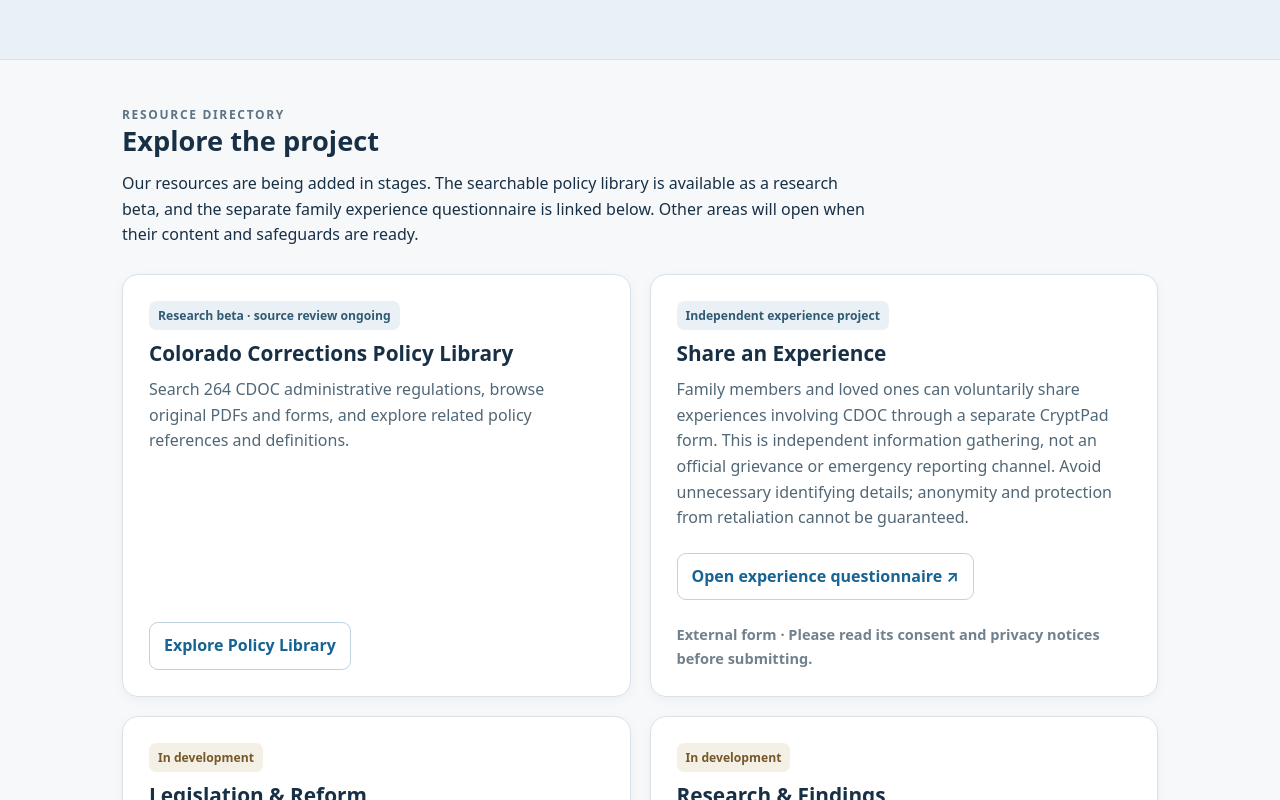
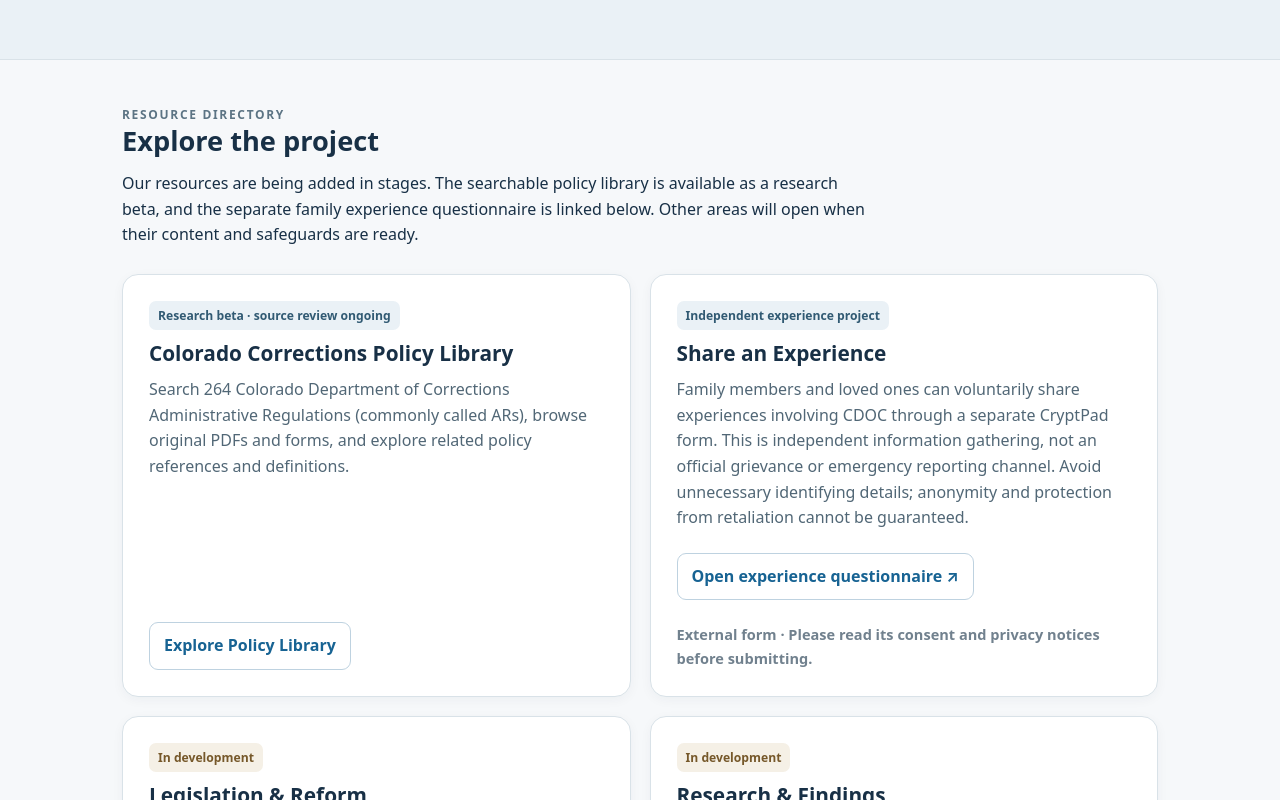
Before and after one commit to coresourcehub/coresourcehub.github.io, a plain HTML site: page index.html in a window 1280 px wide. Shown: the part 501-1301 px from the top of the page. Drawn offline with Linux system fonts and the light colour scheme.

Commit message:
Clarify Administrative Regulations (ARs) on policy library homepage card

```diff
--- a/index.html
+++ b/index.html
@@ -16,7 +16,7 @@
 <section class="hero"><div class="shell"><div class="eyebrow">Research · Resources · Accountability</div><h1>Making Colorado corrections information easier to find and understand.</h1><p class="lead">A central home for independent public-reference tools, research, and information about Colorado's correctional system and potential reforms.</p><p class="note">This is an independent project, not operated or endorsed by the Colorado Department of Corrections. Research and source documents should be checked against official records.</p></div></section>
 <main id="resources" class="shell main"><div class="intro"><div class="eyebrow">Resource directory</div><h2>Explore the project</h2><p>Our resources are being added in stages. The searchable policy library is available as a research beta, and the separate family experience questionnaire is linked below. Other areas will open when their content and safeguards are ready.</p></div>
 <div class="grid">
-<section class="tile"><span class="tag">Research beta · source review ongoing</span><h3>Colorado Corrections Policy Library</h3><p>Search 264 CDOC administrative regulations, browse original PDFs and forms, and explore related policy references and definitions.</p><a class="action" href="/policy-library/">Explore Policy Library</a></section>
+<section class="tile"><span class="tag">Research beta · source review ongoing</span><h3>Colorado Corrections Policy Library</h3><p>Search 264 Colorado Department of Corrections Administrative Regulations (commonly called ARs), browse original PDFs and forms, and explore related policy references and definitions.</p><a class="action" href="/policy-library/">Explore Policy Library</a></section>
 <section class="tile"><span class="tag">Independent experience project</span><h3>Share an Experience</h3><p>Family members and loved ones can voluntarily share experiences involving CDOC through a separate CryptPad form. This is independent information gathering, not an official grievance or emergency reporting channel. Avoid unnecessary identifying details; anonymity and protection from retaliation cannot be guaranteed.</p><a class="action" href="https://cryptpad.fr/form/#/2/form/view/bYicaVissbYrBGzRIF2jSWqAauh83I-JgOISF4d9OFk/" target="_blank" rel="noopener noreferrer" aria-label="Open the independent experience questionnaire in CryptPad (external site)">Open experience questionnaire ↗</a><span class="pending">External form · Please read its consent and privacy notices before submitting.</span></section>
 <section class="tile"><span class="tag soon">In development</span><h3>Legislation &amp; Reform</h3><p>Follow relevant bills, proposed policy changes, and future independent-oversight research.</p><span class="pending">Research section forthcoming</span></section>
 <section class="tile"><span class="tag soon">In development</span><h3>Research &amp; Findings</h3><p>Explore an expanding registry of systemic issues and research cross-referenced to applicable regulations and source materials.</p><span class="pending">Findings not yet published</span></section>
```
